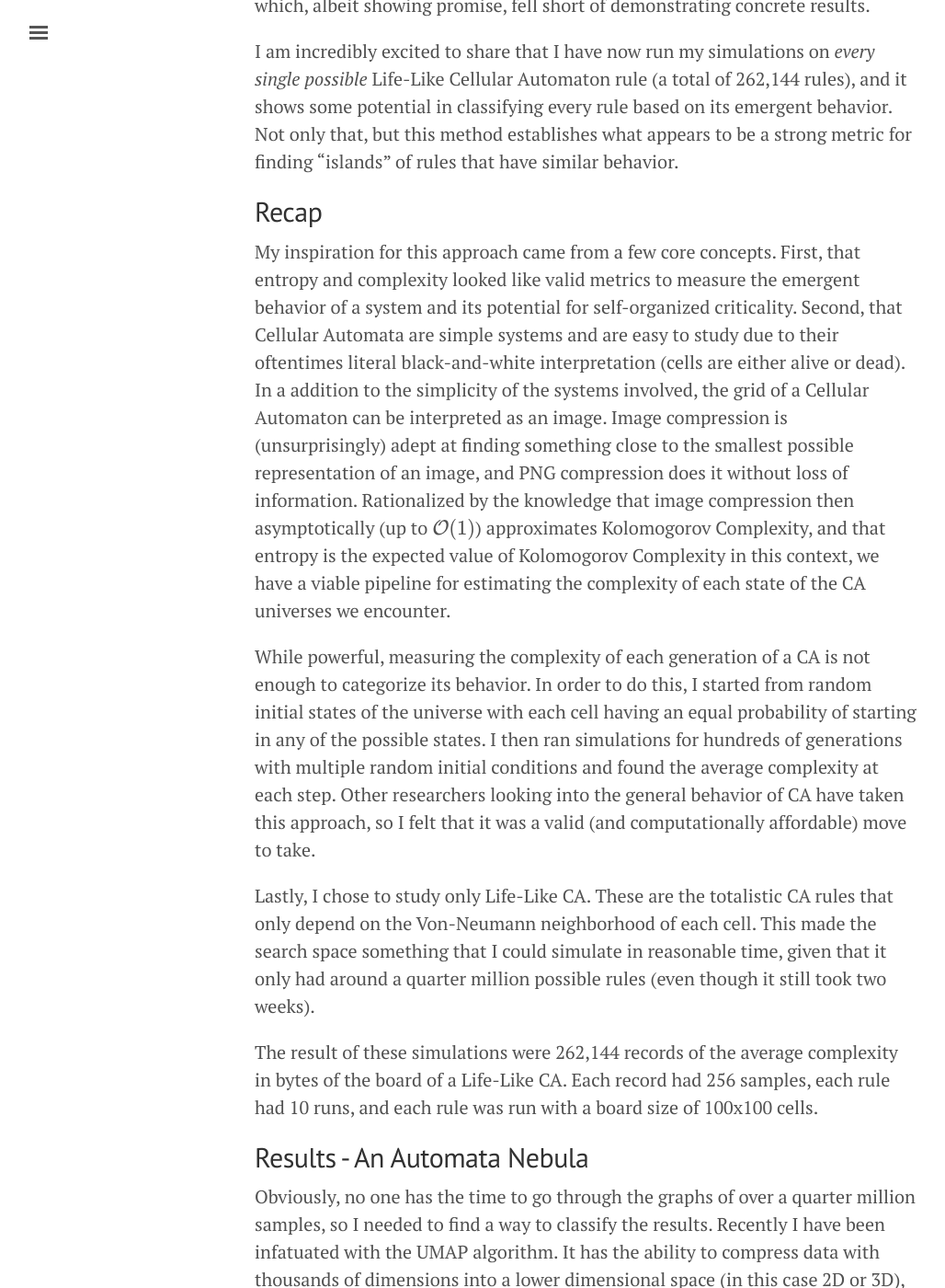
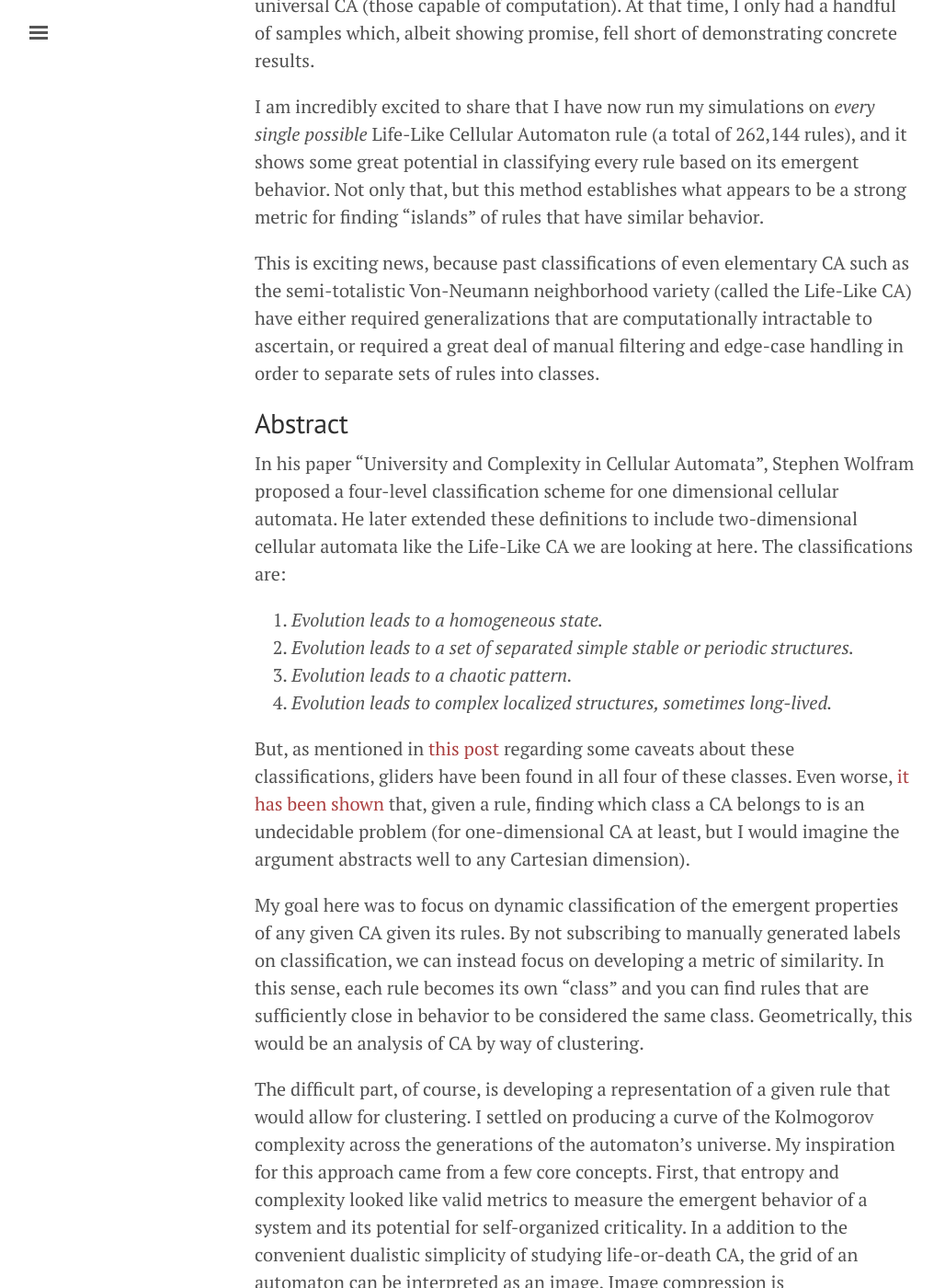
Before and after one commit to kylehovey/blog, a Jekyll site: the page built from automata_nebula.md, in a window 1280 px wide and 1400 px high, scrolled down 691 px. Shown: the whole window at 92% size, without its empty margins (3-1031 px from the left). Built offline with Jekyll 4.4.1, drawn with Linux system fonts in a browser that asks for light colours; formulas are drawn with MathJax 3; some of the changed text lies outside the part shown.

Commit message:
Revised most of the text so far in nebula

```diff
--- a/automata_nebula.md
+++ b/automata_nebula.md
@@ -7,34 +7,52 @@
 
 ![Large Megallanic Cloud](/blog/images/automata_nebula/expository/large_megallanic_cloud.jpg)
 
-In my [last post](/blog/turing-basins){:target=”blank”}, I shared my journey through understanding the link between entropy, thermodynamics, evolution, computation, and mathematics. At the end, I shared some preliminary research on using entropy/complexity to classify Cellular Automata objectively. At that time, I only had a handful of samples which, albeit showing promise, fell short of demonstrating concrete results.
+In my [last post](/blog/turing-basins){:target=”blank”}, I shared my journey through understanding the link between entropy, thermodynamics, evolution, computation, and mathematics. At the end, I shared some preliminary research on using entropy/complexity to classify the behavior of Cellular Automata (CA) and perhaps pave a road to finding more universal CA (those capable of computation). At that time, I only had a handful of samples which, albeit showing promise, fell short of demonstrating concrete results.
 
-I am incredibly excited to share that I have now run my simulations on _every single possible_ Life-Like Cellular Automaton rule (a total of 262,144 rules), and it shows some potential in classifying every rule based on its emergent behavior. Not only that, but this method establishes what appears to be a strong metric for finding "islands" of rules that have similar behavior.
+I am incredibly excited to share that I have now run my simulations on _every single possible_ Life-Like Cellular Automaton rule (a total of 262,144 rules), and it shows some great potential in classifying every rule based on its emergent behavior. Not only that, but this method establishes what appears to be a strong metric for finding "islands" of rules that have similar behavior.
 
-## Recap
+This is exciting news, because past classifications of even elementary CA such as the semi-totalistic Von-Neumann neighborhood variety (called the Life-Like CA) have either required generalizations that are computationally intractable to ascertain, or required a great deal of manual filtering and edge-case handling in order to separate sets of rules into classes.
 
-My inspiration for this approach came from a few core concepts. First, that entropy and complexity looked like valid metrics to measure the emergent behavior of a system and its potential for self-organized criticality. Second, that Cellular Automata are simple systems and are easy to study due to their oftentimes literal black-and-white interpretation (cells are either alive or dead). In a addition to the simplicity of the systems involved, the grid of a Cellular Automaton can be interpreted as an image. Image compression is (unsurprisingly) adept at finding something close to the smallest possible representation of an image, and PNG compression does it without loss of information. Rationalized by the knowledge that image compression then asymptotically (up to \\(\mathcal{O}(1)\\)) approximates Kolomogorov Complexity, and that entropy is the expected value of Kolomogorov Complexity in this context, we have a viable pipeline for estimating the complexity of each state of the CA universes we encounter.
+## Abstract
 
-While powerful, measuring the complexity of each generation of a CA is not enough to categorize its behavior. In order to do this, I started from random initial states of the universe with each cell having an equal probability of starting in any of the possible states. I then ran simulations for hundreds of generations with multiple random initial conditions and found the average complexity at each step. Other researchers looking into the general behavior of CA have taken this approach, so I felt that it was a valid (and computationally affordable) move to take.
+In his paper "University and Complexity in Cellular Automata", Stephen Wolfram proposed a four-level classification scheme for one dimensional cellular automata. He later extended these definitions to include two-dimensional cellular automata like the Life-Like CA we are looking at here. The classifications are:
 
-Lastly, I chose to study only Life-Like CA. These are the totalistic CA rules that only depend on the Von-Neumann neighborhood of each cell. This made the search space something that I could simulate in reasonable time, given that it only had around a quarter million possible rules (even though it still took two weeks).
+1. _Evolution leads to a homogeneous state._
+2. _Evolution leads to a set of separated simple stable or periodic structures._
+3. _Evolution leads to a chaotic pattern._
+4. _Evolution leads to complex localized structures, sometimes long-lived._
 
-The result of these simulations were 262,144 records of the average complexity in bytes of the board of a Life-Like CA. Each record had 256 samples, each rule had 10 runs, and each rule was run with a board size of 100x100 cells.
+But, as mentioned in [this post](https://www.ics.uci.edu/~eppstein/ca/wolfram.html){:target="blank"} regarding some caveats about these classifications, gliders have been found in all four of these classes. Even worse, [it has been shown](https://wpmedia.wolfram.com/uploads/sites/13/2018/02/02-2-2.pdf){:target="blank"} that, given a rule, finding which class a CA belongs to is an undecidable problem (for one-dimensional CA at least, but I would imagine the argument abstracts well to any Cartesian dimension).
 
-## Results - An Automata Nebula
+My goal here was to focus on dynamic classification of the emergent properties of any given CA given its rules. By not subscribing to manually generated labels on classification, we can instead focus on developing a metric of similarity. In this sense, each rule becomes its own "class" and you can find rules that are sufficiently close in behavior to be considered the same class. Geometrically, this would be an analysis of CA by way of clustering.
 
-Obviously, no one has the time to go through the graphs of over a quarter million samples, so I needed to find a way to classify the results. Recently I have been infatuated with the UMAP algorithm. It has the ability to compress data with thousands of dimensions into a lower dimensional space (in this case 2D or 3D), while still preserving structures/features in the data. It is a remarkable feat of algebraic topology that deserves more awareness of in the scientific community.
+The difficult part, of course, is developing a representation of a given rule that would allow for clustering. I settled on producing a curve of the Kolmogorov complexity across the generations of the automaton's universe. My inspiration for this approach came from a few core concepts. First, that entropy and complexity looked like valid metrics to measure the emergent behavior of a system and its potential for self-organized criticality. In a addition to the convenient dualistic simplicity of studying life-or-death CA, the grid of an automaton can be interpreted as an image. Image compression is (unsurprisingly) adept at finding something close to the smallest possible representation of an image, and PNG compression does it without loss of information. Image compression asymptotically (up to \\(\mathcal{O}(1)\\)) approximates Kolmogorov Complexity. Therefore, we have a viable pipeline for estimating the complexity of each state of the CA universes we encounter. If we wish to relate all of this back to entropy, we can do so. Entropy is the expected value of Kolmogorov Complexity in this context, so this data will be useful for that as well.
 
-When viewed as vectors, each averaged sample of complexity history for a given rule is a 256 dimensional vector. Given that I don't have 256-dimensional vision, or a screen to render a quarter million points in 256 dimensions, I needed UMAP to project this structure I had created onto a lower dimensional space in order to view it.
+In order to get an amortized generalization of each rule, I started from random initial states of the universe with each cell having an equal probability of starting in any of the possible states. I then ran simulations for hundreds of generations with multiple random initial conditions and found the average complexity at each step. Other researchers looking into the general behavior of CA have taken this approach of random initial state and it seems to be a valid way to capture their behavior.
 
-The results, while not what I expected, were beautiful:
+Lastly, I chose to study only Life-Like CA. These are the totalistic CA rules that only depend on the Von-Neumann neighborhood of each cell. This made the search space something that I could simulate in reasonable time, given that it only had around a quarter million possible rules (even though it still took two weeks to generate all of the data).
+
+The result of these simulations were 262,144 records of the average complexity in bytes of the board of all possible Life-Like CA. Each record had 256 samples, each record was averaged from 10 runs, and each rule was run with a board size of 100x100 cells.
+
+## Using UMAP, a Digital Telescope
+
+Obviously, no one has the time to go through the graphs of over a quarter million samples, so I needed to find a way to classify the results. Recently I have been infatuated with the UMAP algorithm. It has the ability to compress data with thousands of dimensions into a lower dimensional space (in this case 2D or 3D) while still preserving structures/features in the data. It is a remarkable feat of algebraic topology that deserves more awareness of in the scientific community.
+
+When first learning about dimensionality reduction algorithms such as UMAP or tSNE, I was extremely skeptical of their efficacy. It seemed impossible to retain structure when losing that many dimensions. What made their usage click for me was the knowledge that, even if your data lives in a space that has thousands of dimensions (called the ambient space), there is a very good chance that the _local dimension_ of real-world data is of much lower dimension than this. For further understanding on this topic, check out the [presentation](https://www.youtube.com/watch?v=nq6iPZVUxZU){:target="blank"} that Leland McInnes (the creator of UMAP) gave on his algorithm.
+
+In a sense, UMAP is a digital telescope that lets us look at constellations of high-dimensional data that we have never had the ability to visualize before. Algorithms like tSNE have worked in similar ways in the past, but UMAP is the first algorithm to be efficient enough to run on data with thousands of dimensions using something as prosaic as a laptop and a dream. This is to say that UMAP scales incredibly well, especially when compared to what is already out there.
+
+Armed with UMAP, I fed the algorithm all 262,144 vectors (each with 256 dimensions, one for each complexity snapshot) and patiently waited for the embedding to complete. After fifteen minutes of my laptop revving up my fans, I had my first snapshot of the overarching structure of the Life-Like CA:
 
 ![Large Megallanic Cloud](/blog/images/automata_nebula/plots/selected_run/UMAP_CA_Full.png)
 
-| 236670|5640|5896|6152|137480|
-|-------------------------------------------------------------------------------------------------------------------|-------------------------------------------------------------------------------------------------|---------------------------------------------------------------------------------------------------|-----------------------------------------------------------------------------------------------|---------------------------------------------------------------------------------------------------|
-|B123456/S123678|B3/S013|B38/S013|B3/S23|B38/S238|
-| ![B123456/S123678](/blog/images/automata_nebula/animations/similar/gol_like/236670-B123456-S123678.gif) | ![B3/S013](/blog/images/automata_nebula/animations/similar/gol_like/5640-B3-S013.gif) | ![B38/S013](/blog/images/automata_nebula/animations/similar/gol_like/5896-B38-S013.gif) | ![B3/S23](/blog/images/automata_nebula/animations/similar/gol_like/6152-B3-S23.gif) | ![B38/S238](/blog/images/automata_nebula/animations/similar/gol_like/137480-B38-S238.gif) |
+There it was, the massive serpent hiding in the structure of emergent complexity in automata. It is important to note that compressing dimensions can make parts of the data look separate in the embedding, even though they are connected in the ambient space they came from. It would be reasonable to assume that the serpent is one continuous entity, and the "jump" in the center was a result of the embedding.
+
+While beautiful, this representation would not mean much if it did not accomplish the goal we set out to achieve: a metric for classification of rules that behave in similar ways to a given starting rule. Starting from the Game of Life, I began examining nearby rules and found that the metric did indeed yield other rules that produced uncanny behavior.
+
+|B3/S013|B38/S013|B3/S23|B38/S238|
+|-|-|-|-|
+| <img alt="B3/S013" src="/blog/images/automata_nebula/animations/similar/gol_like/5640-B3-S013.gif" width="300px" /> | <img alt="B38/S013" src="/blog/images/automata_nebula/animations/similar/gol_like/5896-B38-S013.gif" width="300px" /> | <img alt="B3/S23" src="/blog/images/automata_nebula/animations/similar/gol_like/6152-B3-S23.gif" width="300px" /> | <img alt="B38/S238" src="/blog/images/automata_nebula/animations/similar/gol_like/137480-B38-S238.gif" width="300px" /> |
 
 ## Filtering The Rules
 
```
